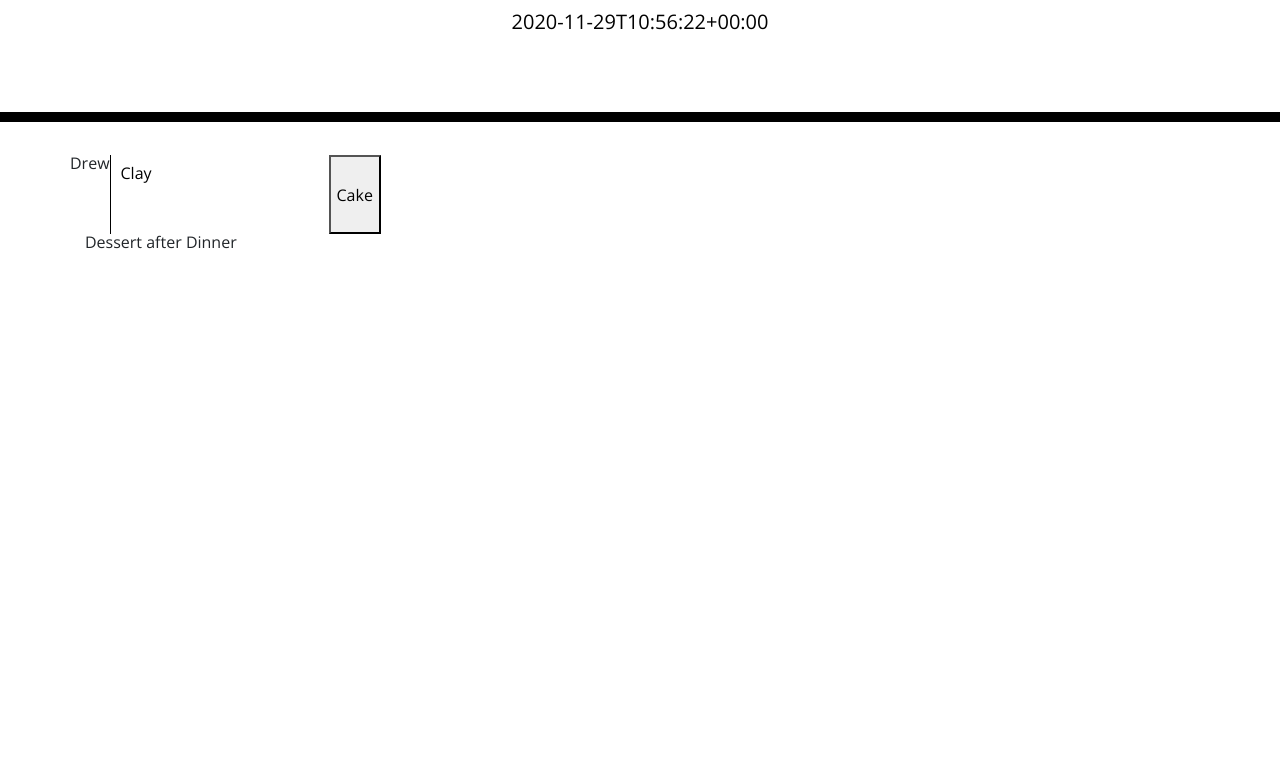
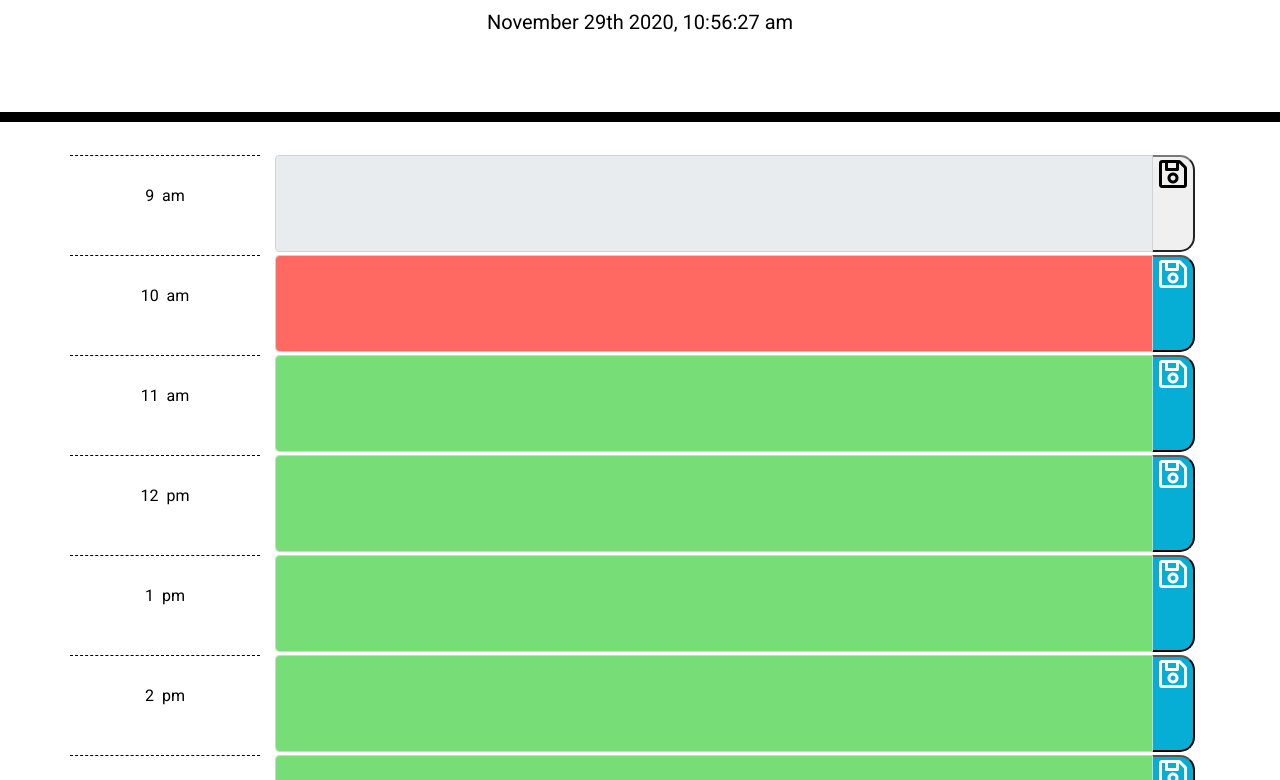
Before and after one commit to Drewski419/Day-Scheduler, a plain HTML site: page index.html in a window 1280 px wide. Shown: the part 182-962 px from the top of the page. Before the commit the page ends 800 px from the top, so only its background shows below. Drawn offline with nearby package versions, Linux system fonts and the light colour scheme.

Commit message:
2nd major revisions now incl. workable schedule

```diff
--- /dev/null
+++ b/day-scheduler.js
@@ -0,0 +1,119 @@
+//global variables
+var scheduledHours = [];
+var availableHours = {};
+var m = moment();
+var newDay = moment().hour(0);
+var currentTime = m.hour();
+
+// adding clock to currentDay id
+function clock() {
+  var dateString = moment().format('MMMM Do YYYY, h:mm:ss a');
+  $('#currentDay').html(dateString);
+}
+
+setInterval(clock, 1000);
+
+//generating textareas for scheduling
+for (var hour = 9; hour < 18; hour++) {
+  scheduledHours.push(moment({hour}).format('h  a'));
+  $('.container').append(`<div class='row time-block' data-time='${hour}'>
+       <!--hour column-->
+           <div class='col-sm col-md-2 hour'>
+             <p>${moment({hour}).format('h  a')}</p>
+           </div>
+        <!--scheduling column-->
+           <div class='col-sm col-md-10 d-flex description'>
+              <div class='input-group'>
+                <textarea class="form-control text-area"></textarea>
+                <div class='input-group-append'>
+                  <button class='save-button d-flex justify-center align-center'>
+                    <i class='far fa-save fa-2x save-icon'></i>
+                  </button>
+                </div>
+              </div>
+            </div>
+          </div>`);
+}
+
+//Checking time to determine present, past, or future
+$.each($('.time-block'), function(index, value) {
+  let dateHour = $(value).attr('data-time');
+  if (Number(dateHour) === m.hour()) {
+    $(this).find('textarea').addClass('present');
+  } else if (Number(dateHour) < m.hour()) {
+    $(this).find('textarea').addClass('past').attr('disabled', 'disabled');
+    $(this).find('.save-button').addClass('disabled').attr('disabled', true);
+  } else {
+    $(this).find('textarea').addClass('future');
+  }
+});
+
+console.log(currentTime);
+
+if (currentTime >=0 && currentTime < 9){
+  localStorage.clear();
+}
+
+//Check for local storage to set value to the object and clearing if currentTime is between 12am and 9am
+if (localStorage.getItem('availableHours')) {
+  availableHours = JSON.parse(localStorage.getItem('availableHours'));
+} else {
+  availableHours = {
+    '9': {
+      time: '9',
+      value: ''
+    },
+    '10': {
+      time: '10',
+      value: ''
+    },
+    '11': {
+      time: '11',
+      value: ''
+    },
+    '12': {
+      time: '12',
+      value: ''
+    },
+    '13': {
+      time: '13',
+      value: ''
+    },
+    '14': {
+      time: '14',
+      value: ''
+    },
+    '15': {
+      time: '15',
+      value: ''
+    },
+    '16': {
+      time: '16',
+      value: ''
+    },
+    '17': {
+      time: '17',
+      value: ''
+    }
+  };
+}
+
+//set value of availableHours to equal the user input for each row
+$('.time-block').each(function() {
+  $(this).find('.text-area').val(availableHours[$(this).attr('data-time')].value);
+});
+
+//save value to local storage on click
+$('.save-button').on('click', function(event){
+  event.preventDefault();
+
+  //set availableHours time attribute
+  var timeValue = $(this).closest('.time-block').attr('data-time');
+
+  //set availableHours value attribute
+    var textValue = $(this).closest('.time-block').find('.text-area').val();
+    availableHours[timeValue].value = textValue;
+
+  //save user input in each object to local storage
+    localStorage.setItem('availableHours', JSON.stringify(availableHours));
+});
--- a/index.html
+++ b/index.html
@@ -1,54 +1,28 @@
 <!DOCTYPE html>
-<html lang="en">
+<html lang='en'>
   <head>
-    <meta charset="UTF-8" />
-    <meta name="viewport" content="width=device-width, initial-scale=1.0" />
-    <meta http-equiv="X-UA-Compatible" content="ie=edge" />
-    <link
-      rel="stylesheet"
-      href="https://stackpath.bootstrapcdn.com/bootstrap/4.3.1/css/bootstrap.min.css"
-    />
-    <link
-      rel="stylesheet"
-      href="https://use.fontawesome.com/releases/v5.8.1/css/all.css"
-      integrity="sha384-50oBUHEmvpQ+1lW4y57PTFmhCaXp0ML5d60M1M7uH2+nqUivzIebhndOJK28anvf"
-      crossorigin="anonymous"
-    />
-    <link
-      href="https://fonts.googleapis.com/css?family=Open+Sans&display=swap"
-      rel="stylesheet"
-    />
-    <link rel="stylesheet" href="style.css" />
+    <meta charset='UTF-8' />
+    <meta name='viewport' content='width=device-width, initial-scale=1.0' />
+    <meta http-equiv='X-UA-Compatible' content='ie=edge' />
+    <link rel='stylesheet' href='https://stackpath.bootstrapcdn.com/bootstrap/4.3.1/css/bootstrap.min.css'/>
+    <link rel='stylesheet' href='https://use.fontawesome.com/releases/v5.8.1/css/all.css' integrity='sha384-50oBUHEmvpQ+1lW4y57PTFmhCaXp0ML5d60M1M7uH2+nqUivzIebhndOJK28anvf' crossorigin='anonymous'/>
+    <link href="https://fonts.googleapis.com/css?family=Roboto&display=swap" rel="stylesheet">
+    <link rel='stylesheet' href='./style.css' />
     <title>Work Day Scheduler</title>
   </head>
 
   <body>
-    <script src="javascript.js"></script>
-
-
-
-    <header class="jumbotron">
-      <h1 class="display-3">Work Day Scheduler</h1>
-      <p class="lead">A simple calendar app for scheduling your work day</p>
-      <p id="currentDay" class="lead"></p>
+    <header class='jumbotron'>
+      <h1 class='display-3'>Work Day Scheduler</h1>
+      <p class='lead'>A simple calendar app for scheduling your work day</p>
+      <p id='currentDay' class='lead'></p>
     </header>
-    <div class="container">
-  <div class="row"><div>Drew</div><textarea>Clay</textarea><button>Cake</button>     </div>
-
-  <div>Dessert after Dinner</div>
+    <div class='container'>
       <!-- Timeblocks go here -->
     </div>
 
-    <script src="https://cdnjs.cloudflare.com/ajax/libs/jquery/3.2.1/jquery.min.js"></script>
-    <script src="https://cdnjs.cloudflare.com/ajax/libs/moment.js/2.24.0/moment.min.js"></script>
-
-    <script>
-    $("#currentDay").text(moment().format());
-
-    console.log(moment().format());
-  </script>
-
-
-
+    <script src='https://code.jquery.com/jquery-3.4.1.min.js'></script>
+    <script src='https://cdnjs.cloudflare.com/ajax/libs/moment.js/2.24.0/moment.min.js'></script>
+    <script src='./day-scheduler.js'></script>
   </body>
 </html>
--- a/javascript.js
+++ /dev/null
@@ -1 +0,0 @@
-console.log("Teaching")
--- a/style.css
+++ b/style.css
@@ -1,16 +1,19 @@
 body {
-  font-family: 'Open Sans', sans-serif;
+  font-family: 'Roboto', sans-serif;
   font-size: 16px;
   line-height: 1;
 }
 
 textarea{
   background: transparent;
+  width: 100%;
+  min-height: 5rem;
   border: none;
   resize: none;
   color: #000000;
   border-left: 1px solid black;
   padding: 10px;
+  color: black;
 }
 
 .jumbotron {
@@ -19,6 +22,10 @@ textarea{
   color: black;
   border-radius: 0;
   border-bottom: 10px solid black;
+}
+
+.row {
+  margin-bottom: 1.25rem;
 }
 
 .description{
@@ -42,30 +49,36 @@ textarea{
   border-top: 1px dashed #000000;
 }
 
-.past {
+/* .past {
   background-color: #d3d3d3;
-  color: white;
-}
+} */
 
 .present {
   background-color: #ff6961;
-  color: white;
 }
 
 .future {
   background-color: #77dd77;
-  color: white;
 }
 
-.saveBtn {
+.save-button {
   border-left: 1px solid black;
   border-top-right-radius: 15px;
   border-bottom-right-radius: 15px;
   background-color: #06AED5;
   color: white;
+  display: block;
+  text-align: center;
 }
 
-.saveBtn i:hover {
-  font-size: 20px;
-  transition: all .3s ease-in-out;
+.save-button:hover {
+  background-color: #03576b;
 }
+
+.disabled {
+  color: black;
+  background-color: #f0f0f0;
+  border-color: #787878;
+  cursor: not-allowed;
+  pointer-events: none;
+}
```
